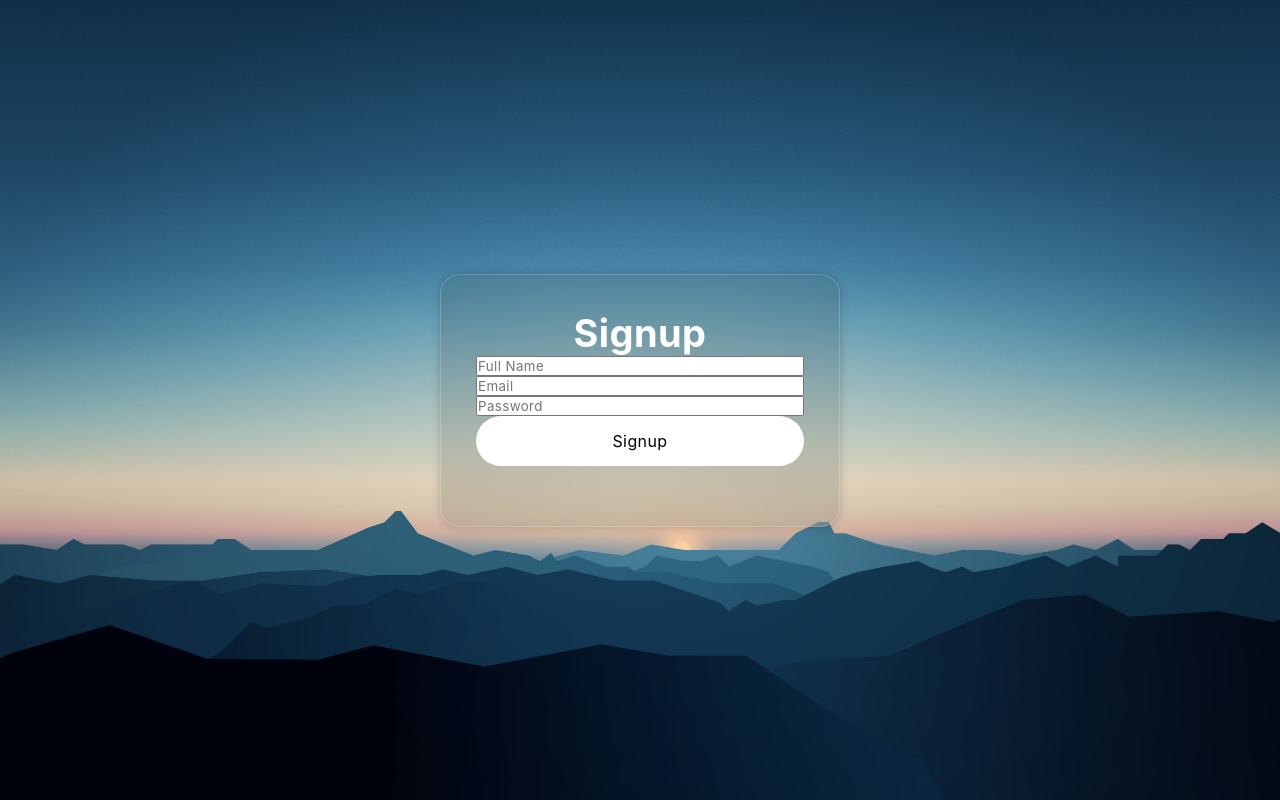
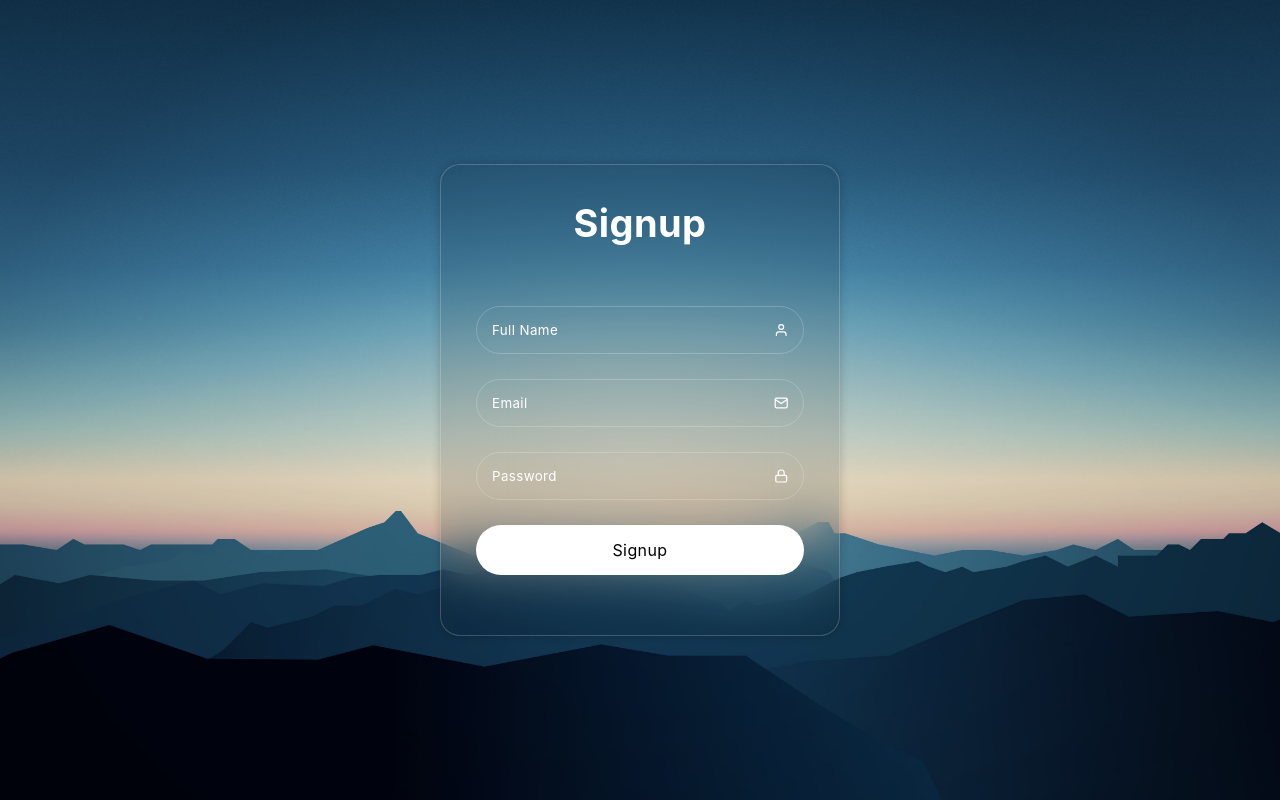
Before and after one commit to andreydolyaa/endpoint-management, a React (Vite) app in the folder client/: page /signup in a window 1280 px wide. Built offline with nearby package versions, Linux system fonts and the light colour scheme; no server answers.

Commit message:
fix signup page styles and error handling

```diff
--- a/client/src/pages/Signup/Signup.jsx
+++ b/client/src/pages/Signup/Signup.jsx
@@ -1,14 +1,20 @@
-import { useState } from "react";
-import { useDispatch } from "react-redux";
-import { signUp } from "../../redux/signup/signupActions";
+import { useState, useEffect } from "react";
+import { useDispatch, useSelector } from "react-redux";
+import { clearSignupError, signUp } from "../../redux/signup/signupActions";
+import { FiMail, FiLock, FiAlertCircle, FiUser } from "react-icons/fi";
 
 function Signup() {
   const dispatch = useDispatch();
+  const error = useSelector((state) => state.signup.error);
   const [userDetails, setUserDetails] = useState({
     name: "",
     email: "",
     password: "",
   });
+
+  useEffect(() => {
+    dispatch(clearSignupError());
+  }, [userDetails.email, userDetails.password, userDetails.name]);
 
   const handleUserDetails = (e) => {
     const { name, value } = e.target;
@@ -18,13 +24,23 @@ function Signup() {
   const handleSignupSubmit = (e) => {
     e.preventDefault();
     dispatch(signUp(userDetails));
+    setUserDetails({ name: "", email: "", password: "" });
   };
 
   return (
     <div className="auth">
       <div className="wrapper">
         <h1>Signup</h1>
+        <div className="error">
+          {error && (
+            <div className="animate">
+              <FiAlertCircle className="icon" />
+              {error}
+            </div>
+          )}
+        </div>
         <form onSubmit={handleSignupSubmit}>
+          <div className="input-wrapper">
             <input
               type="text"
               name="name"
@@ -34,6 +50,9 @@ function Signup() {
               value={userDetails.name}
               onChange={handleUserDetails}
             />
+            <FiUser className="icon" />
+          </div>
+          <div className="input-wrapper">
             <input
               type="email"
               name="email"
@@ -43,6 +62,9 @@ function Signup() {
               value={userDetails.email}
               onChange={handleUserDetails}
             />
+            <FiMail className="icon" />
+          </div>
+          <div className="input-wrapper">
             <input
               type="password"
               name="password"
@@ -52,6 +74,8 @@ function Signup() {
               value={userDetails.password}
               onChange={handleUserDetails}
             />
+            <FiLock className="icon" />
+          </div>
           <button className="button">Signup</button>
         </form>
       </div>
--- a/client/src/redux/signup/signupActions.js
+++ b/client/src/redux/signup/signupActions.js
@@ -15,3 +15,11 @@ export const signUp = (credentials) => {
     }
   };
 };
+
+
+export const clearSignupError = () => {
+  return {
+    type: actions.CLEAR_SIGNUP_ERROR,
+    payload: {}
+  };
+};
--- a/client/src/redux/signup/signupReducer.js
+++ b/client/src/redux/signup/signupReducer.js
@@ -16,9 +16,8 @@ const authReducer = (state = initialState, action) => {
       return { ...state, status: payload.status, loading: false, error: null };
     case actions.SIGN_UP_FAILED:
       return { ...state, status: null, loading: false, error: payload.error };
-
-    case actions.SIGN_IN_REQUEST:
-      return {...state, }
+    case actions.CLEAR_SIGNUP_ERROR:
+      return { ...state, error: null };
     default:
       return state;
   }
--- a/client/src/redux/signup/signupTypes.js
+++ b/client/src/redux/signup/signupTypes.js
@@ -2,3 +2,4 @@
 export const SIGN_UP_REQUEST = "SIGN_UP_REQUEST";
 export const SIGN_UP_SUCCESS = "SIGN_UP_SUCCESS";
 export const SIGN_UP_FAILED = "SIGN_UP_FAILED";
+export const CLEAR_SIGNUP_ERROR = "CLEAR_SIGNUP_ERROR";
```
Lines whose indentation alone changed are shown as unchanged.
